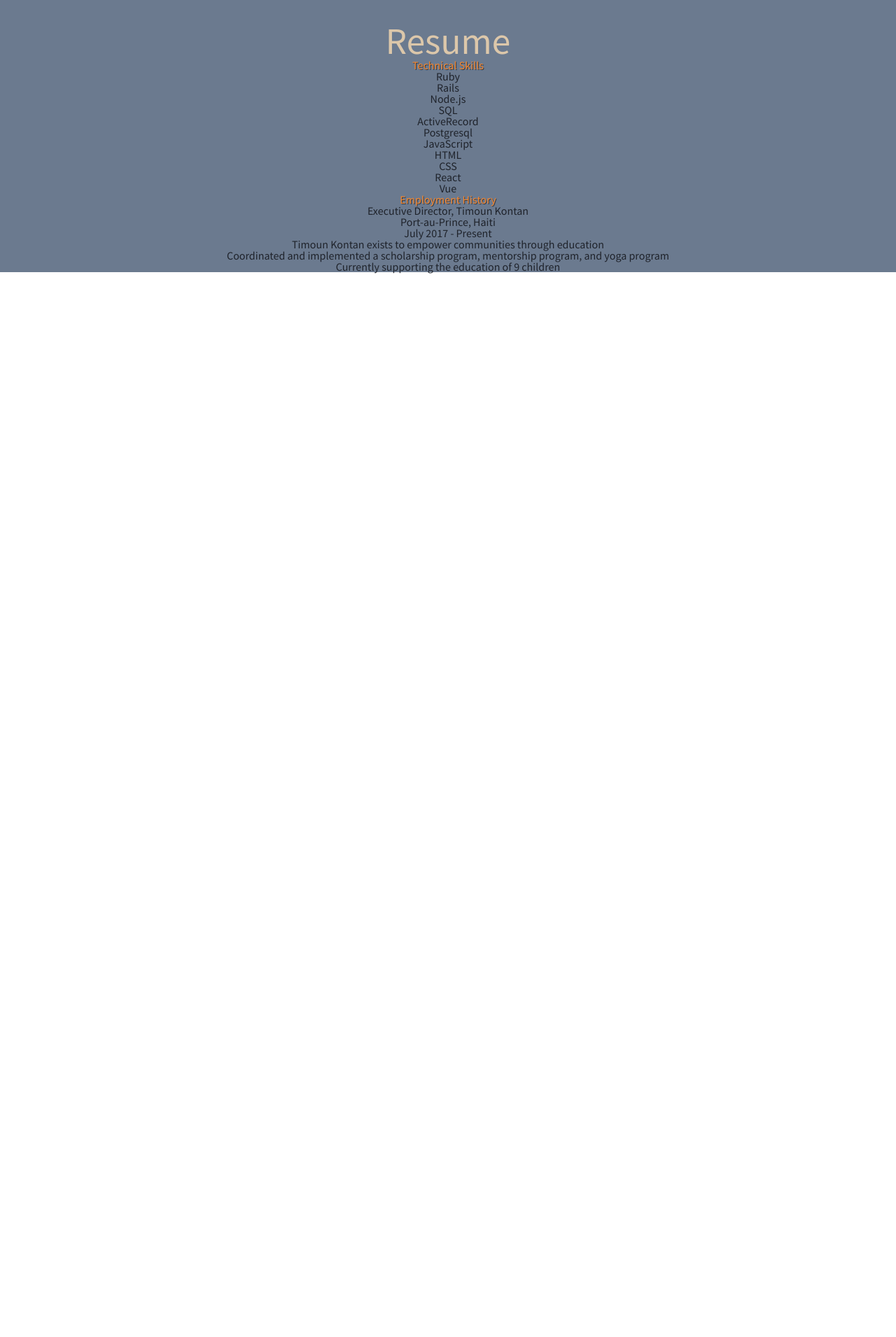
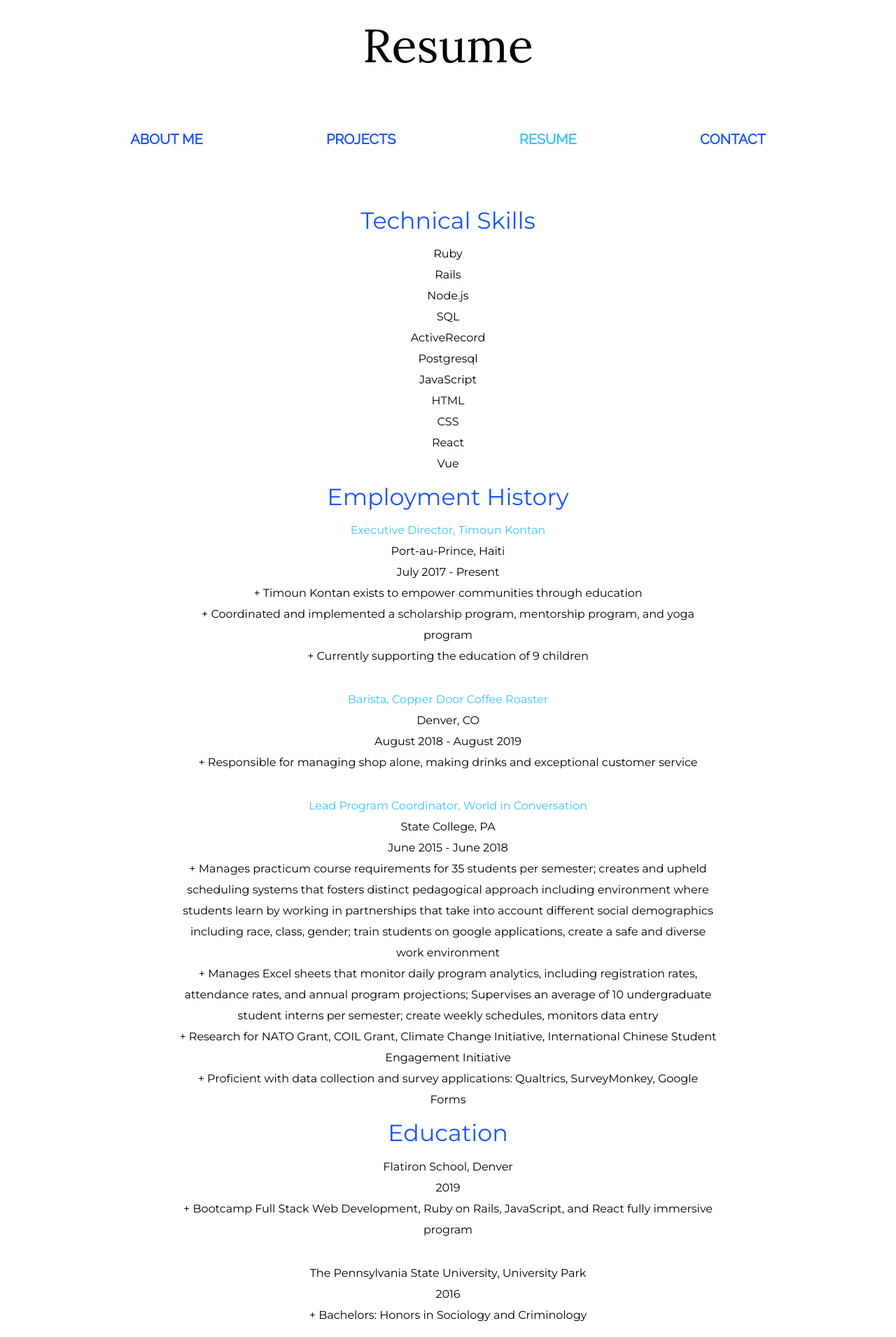
Before and after one commit to cnclause/personal-website-frontend, a Vue app: page /resume in a window 1280 px wide. Shown: the whole page at 70% size. Before the commit the page ends 800 px from the top, so only its background shows below. Built offline with nearby package versions, Linux system fonts and the light colour scheme.

Commit message:
styled and updated resume page, need to finish updating education section

```diff
--- a/src/components/ResumeContainer.vue
+++ b/src/components/ResumeContainer.vue
@@ -26,7 +26,43 @@
                     <li> Currently supporting the education of 9 children </li>
                 </ul>
             </div>
-
+            <div class= "employment-card">
+                <h3> Barista, Copper Door Coffee Roaster </h3>
+                <h4> Denver, CO </h4>
+                <h4> August 2018 - August 2019 </h4>
+                <ul>
+                    <li> Responsible for managing shop alone, making drinks and exceptional customer service
+                    </li>
+                </ul>
+            </div>
+            <div class= "employment-card">
+                <h3> Lead Program Coordinator, World in Conversation </h3>
+                <h4> State College, PA </h4>
+                <h4> June 2015 - June 2018 </h4>
+                <ul>
+                    <li> Manages practicum course requirements for 35 students per semester; creates and upheld scheduling systems that fosters distinct pedagogical approach including environment where students learn by working in partnerships that take into account different social demographics including race, class, gender; train students on google applications, create a safe and diverse work environment
+                    </li>
+                    <li> Manages Excel sheets that monitor daily program analytics, including registration rates, attendance rates, and annual program projections; Supervises an average of 10 undergraduate student interns per semester; create weekly schedules, monitors data entry
+                    </li>
+                    <li> Research for NATO Grant, COIL Grant, Climate Change Initiative, International Chinese Student Engagement Initiative
+                    </li>
+                    <li> Proficient with data collection and survey applications: Qualtrics, SurveyMonkey, Google Forms
+                    </li>
+                </ul>
+            </div>
+        </div>
+        <div class="education">
+            <h1> Education </h1>
+            <div class="education-card">
+                <h2> Flatiron School, Denver </h2>
+                <h4> 2019 </h4>
+                <li> Bootcamp Full Stack Web Development, Ruby on Rails, JavaScript, and React fully immersive program </li>
+            </div>
+            <div class="education-card">
+                <h2> The Pennsylvania State University, University Park </h2>
+                <h4> 2016 </h4>
+                <li> Bachelors: Honors in Sociology and Criminology</li>
+            </div>
         </div>
     </div>
 </template>
@@ -39,15 +75,42 @@
 
     .skills-list{
         list-style-type: none;
+        padding: 1rem;
+        line-height: 30px;
     }
 
-    .resume {
-        color: #1f232b;
+    .employment, .education{
+        display: flex;
+        flex-direction: column;
+        align-items:center;
+
+    }
+
+    .education-card{
+        list-style-type: none;
+    }
+
+   .employment-card li:before {
+    content: "+";
+    }
+
+   .education-card li:before {
+    content: "+";
+    }
+
+    .employment-card, .education-card {
+        line-height: 30px;
+        max-width: 60%;
+        padding: 1rem;
+    }
+    .employment-card h3{
+        line-height: 30px;
+        color: #38C3FF;
     }
 
     h1 {
-        color: #F7882F;
-        text-shadow: 1px 1px #323944;
+        color: #1955Fa;
+        font-size: 25pt;
     }
 
 </style>
--- a/src/views/Resume.vue
+++ b/src/views/Resume.vue
@@ -1,6 +1,12 @@
 <template>
     <div class="resume-page">
         <h1 id="resume-title"> Resume </h1>
+        <div class="nav">
+          <router-link to="/">About Me</router-link>
+          <router-link to="/projects">Projects</router-link>
+          <router-link to="/resume">Resume</router-link>
+          <router-link to="/contact">Contact</router-link>
+        </div>
         <ResumeContainer />
     </div>
 
@@ -20,18 +26,49 @@
 </script>
 
 <style scoped lang="scss">
+@import url('https://fonts.googleapis.com/css?family=Raleway&display=swap');
+@import url('https://fonts.googleapis.com/css?family=Montserrat&display=swap');
+@import url('https://fonts.googleapis.com/css?family=Lora&display=swap');
 
-    .resume-page {
-        // background-color: #F7882F;
-        // color: #DCC7AA
-        background-color: #6B7A8F;
-        color: #DCC7AA;
+
+#resume-title{
+  // color: #F7C331;
+  font-size: 50pt;
+  margin-top: 0;
+  padding-top: 2rem;
+  font-family: 'Lora', serif;
+
+}
+
+
+
+.nav {
+  display: flex;
+  justify-content: space-evenly;
+  color: black;
+  margin-top: 5rem;
+  margin-bottom: 5rem;
+  padding: 10px;
+  font-family: 'Raleway', sans-serif;
+  text-transform: uppercase;
+
+
+  a {
+    text-decoration: none;
+    text-align: center;
+
+    font-weight: bold;
+    color: 	#1955Fa;
+    font-size: 15pt;
+
+    &.router-link-exact-active {
+      color: #38C3FF;
     }
+  }
+}
 
-    #resume-title{
-        font-size: 40pt;
-        margin-top: 0;
-        padding-top: 2rem;
-    }
+.resume-page {
+  font-family: 'Montserrat', sans-serif;
+}
 
 </style>
```
